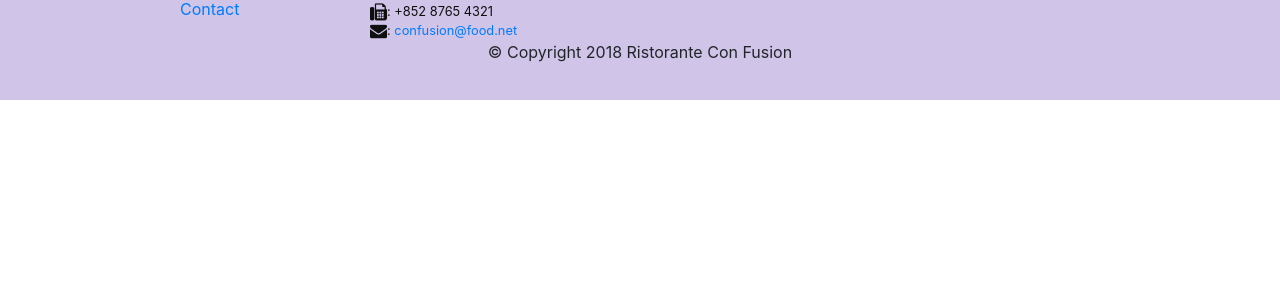
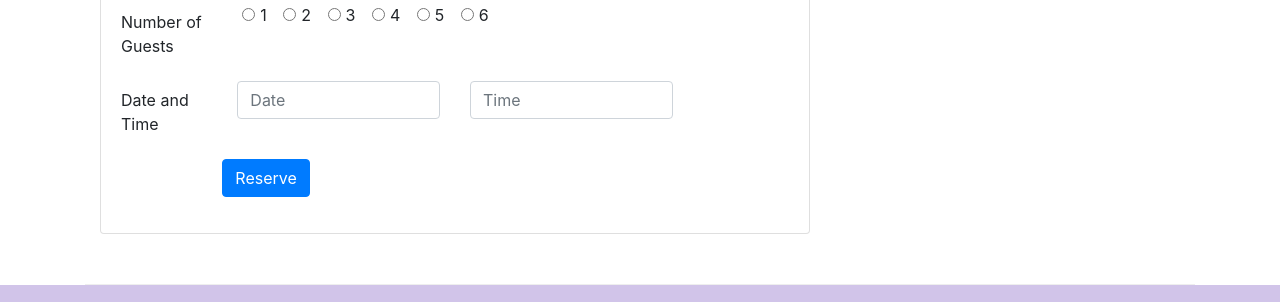
Before and after one commit to Jnki3Mav3n/bootstrap-lab, a website: page index.html in a window 1280 px wide. Shown: the part 1661-1963 px from the top of the page. Before the commit the page ends 1761 px from the top, so only its background shows below. Drawn offline with nearby package versions, Linux system fonts and the light colour scheme.

Commit message:
Second BS Task 00 Update

```diff
--- a/index.html
+++ b/index.html
@@ -89,6 +89,60 @@
                 </div>
             </div>
         </div>
+        <div class="row row-content align-items-center">
+            <div class="col-md-8">
+                <div class="card">
+                    <h3 class="card-header bg-warning text-white">Reserve a Table</h3>
+                    <div class="card-body">
+                        <form>
+                            <div class="form-group row">
+                                <label for="numberGuests" class="col-md-2 col-form-label">Number of Guests</label>
+                                <div class="form-check">
+                                    <div class="form-check-inline">
+                                        <input class="form-control form-check-input" type="radio" id="numberGuests1" name="numberGuests" value="option1">
+                                        <label class="form-check-label" for="numberGuests1">1</label>
+                                    </div>
+                                    <div class="form-check-inline">
+                                        <input class="form-control form-check-input" type="radio" id="numberGuests2" name="numberGuests" value="option2">
+                                        <label class="form-check-label" for="numberGuests2">2</label>
+                                    </div>
+                                    <div class="form-check-inline">
+                                        <input class="form-control form-check-input" type="radio" id="numberGuests3" name="numberGuests" value="option3">
+                                        <label class="form-check-label" for="numberGuests3">3</label>
+                                    </div>
+                                    <div class="form-check-inline">
+                                        <input class="form-control form-check-input" type="radio" id="numberGuests4" name="numberGuests" value="option4">
+                                        <label class="form-check-label" for="numberGuests4">4</label>
+                                    </div>
+                                    <div class="form-check-inline">
+                                        <input class="form-control form-check-input" type="radio" id="numberGuests5" name="numberGuests" value="option5">
+                                        <label class="form-check-label" for="numberGuests5">5</label>
+                                    </div>
+                                    <div class="form-check-inline">
+                                        <input class="form-control form-check-input" type="radio" id="numberGuests6" name="numberGuests" value="option6">
+                                        <label class="form-check-label" for="numberGuests6">6</label>
+                                    </div>
+                                </div>
+                            </div>
+                            <div class="form-group row">
+                                <label class="col-12 col-md-2 col-form-label" for="dateNtime" >Date and Time</label>
+                                <div class="col-5 col-md-4">
+                                    <input class="form-control" type="text"  id="timeDate" name="timeDate" placeholder="Date">
+                                </div>
+                                <div class="col-7 col-md-4">
+                                    <input class="form-control" type="text"  id="dateTime" name="dateTime" placeholder="Time">
+                                </div>
+                            </div>
+                            <div class="form-group row">
+                                <div class="offset-md-2">
+                                    <button class="btn btn-primary" type="submit">Reserve</button>
+                                </div>
+                            </div>
+                        </form>
+                    </div>
+                </div>
+            </div>
+        </div>
     </div>
 
     <footer class="footer">
```
